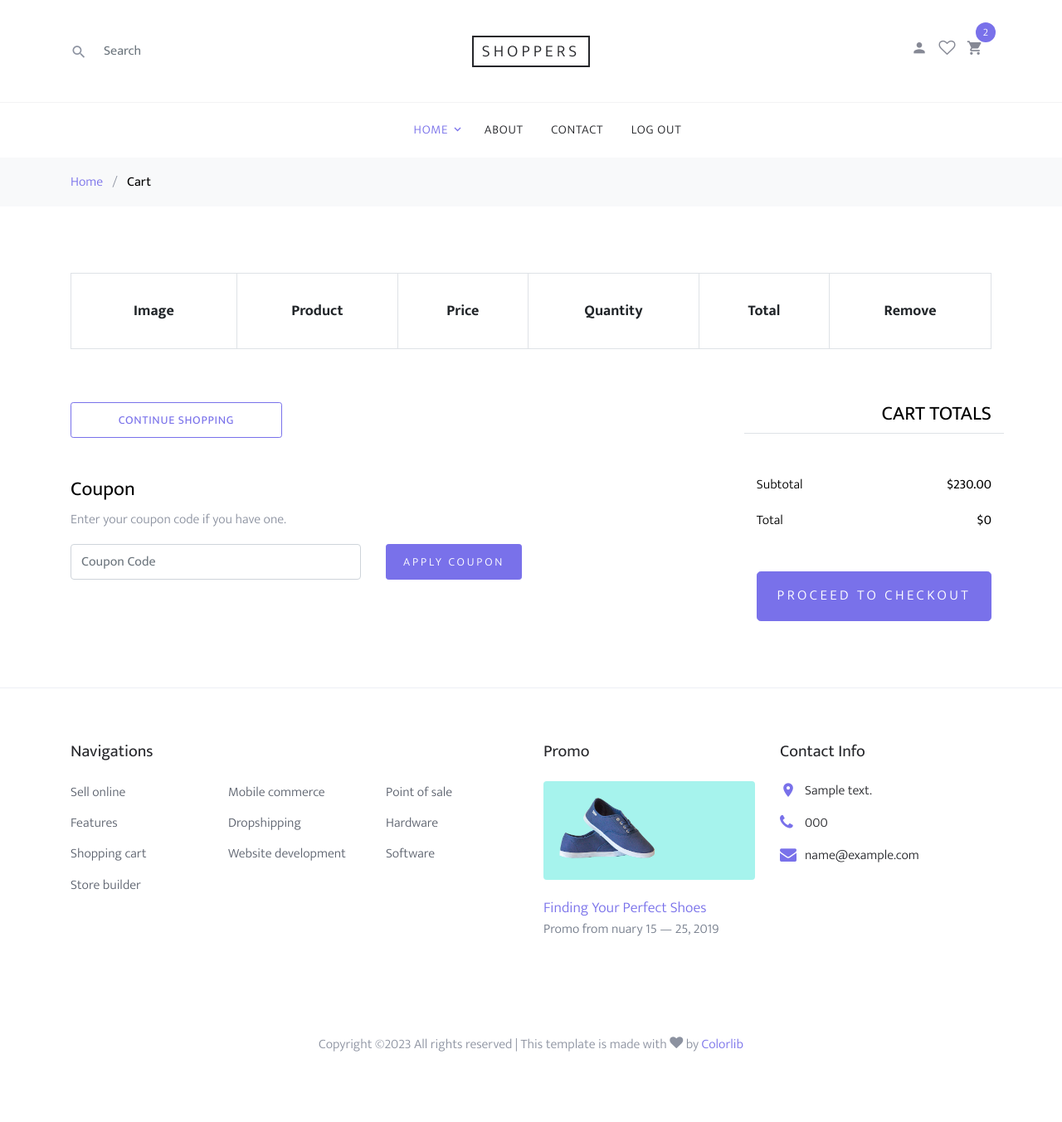
After one commit to 3ina/ecommrece_project, a Django app: page /cart/cart-detail/ in a window 1280 px wide. The commit adds this page. Shown: the whole page at 83% size. Run offline with Django 4.2, Linux system fonts and the light colour scheme; a user stored in the database is signed in; tables that the repository leaves empty hold one stand-in row (values such as "Sample post"); lists and menus that the app fills with data are empty; some libraries are stand-ins or nearby versions; some web fonts are replaced.

Commit message:
add add-to-cart and delete-from-cart view

```diff
--- a/cart/cart.py
+++ b/cart/cart.py
@@ -24,6 +24,14 @@ class Cart:
         else:
             self.cart[product_id]['quantity'] += quantity
         self.save()
+
+
+    def product_exists(self,product):
+        product_id = str(product.id)
+        if product_id in self.cart:
+            return True
+        else:
+            return False
 
     def save(self):
         self.session.modified = True
--- /dev/null
+++ b/cart/urls.py
@@ -0,0 +1,10 @@
+from django.urls import path
+from cart import views
+
+app_name = "cart"
+urlpatterns = [
+        path('add-to-cart/<slug:slug>/',views.add_to_cart,name="add-to-cart"),
+        path('delete-from-cart/<slug:slug>/',views.delete_form_cart,name="delete-from-cart"),
+        path('cart-detail/',views.cart_detail,name="cart-detail"),
+
+]
--- a/cart/views.py
+++ b/cart/views.py
@@ -1,10 +1,56 @@
-from django.shortcuts import render
+from django.shortcuts import render , get_object_or_404 ,redirect
 from cart.cart import Cart
+from product.models import Product
 from django.views.decorators.http import require_POST
 from django.contrib.auth.decorators import login_required
+from cart.forms import AddToCartForm
+from django.contrib import messages
 
 
 
+@login_required
 @require_POST
 def add_to_cart(request,slug):
-    pass
+    cart = Cart(request)
+    product = get_object_or_404(Product,slug=slug)
+    form = AddToCartForm(request.POST)
+    if form.is_valid():
+        if not cart.product_exists(product):
+            cd = form.cleaned_data
+            if cd['quantity'] > product.quantity:
+                messages.error(request,"The selected number is not allowed")
+                return redirect('product:detail',slug=product.slug)
+
+            cart.add(product,quantity=cd['quantity'])
+            messages.success(request,"Added to cart")
+            return redirect('product:detail', slug=product.slug)
+        else:
+            cd = form.cleaned_data
+            if cd['quantity'] > product.quantity:
+                messages.error(request, "The selected number is not allowed")
+                return redirect('product:detail', slug=product.slug)
+
+            cart.add(product, quantity=cd['quantity'],update_quantity=True)
+            messages.success(request, "The card has been updated")
+            return redirect('product:detail', slug=product.slug)
+
+
+
+
+@login_required
+def delete_form_cart(request,slug):
+    cart = Cart(request)
+    product = get_object_or_404(Product,slug=slug)
+    cart.remove(product)
+    return redirect('cart:cart-detail')
+
+
+@login_required
+def cart_detail(request):
+
+    cart = Cart(request)
+    context = {
+        'cart' : cart
+    }
+
+    return render(request,'cart/cart_detail.html',context)
--- a/ecommrece_project/settings.py
+++ b/ecommrece_project/settings.py
@@ -43,7 +43,6 @@ INSTALLED_APPS = [
     'django.contrib.sessions',
     'django.contrib.messages',
     'django.contrib.staticfiles',
-    'counter_widgets',
 
 ]
 
--- a/ecommrece_project/urls.py
+++ b/ecommrece_project/urls.py
@@ -11,6 +11,7 @@ urlpatterns = [
     path('contact/',send_email,name="send-email"),
     path('products/',include('product.urls',namespace="product")),
     path('accounts/',include('allauth.urls')),
+    path('cart/',include('cart.urls')),
     path('', index, name="index"),
 
 
--- a/templates/base.html
+++ b/templates/base.html
@@ -52,7 +52,7 @@
 
                   <li><a href="#"><span class="icon icon-heart-o"></span></a></li>
                   <li>
-                    <a href="cart.html" class="site-cart">
+                    <a href="{% url 'cart:cart-detail' %}" class="site-cart">
                       <span class="icon icon-shopping_cart"></span>
                       <span class="count">2</span>
                     </a>
--- /dev/null
+++ b/templates/cart/cart_detail.html
@@ -0,0 +1,130 @@
+{% extends 'base.html' %}
+
+
+{% block content %}
+
+
+    <div class="bg-light py-3">
+      <div class="container">
+        <div class="row">
+          <div class="col-md-12 mb-0"><a href="{% url 'index' %}">Home</a> <span class="mx-2 mb-0">/</span> <strong class="text-black">Cart</strong></div>
+        </div>
+      </div>
+    </div>
+
+
+
+    <div class="site-section">
+      <div class="container">
+        <div class="row mb-5">
+          <form class="col-md-12" method="post">
+            <div class="site-blocks-table">
+              <table class="table table-bordered">
+                <thead>
+                  <tr>
+                    <th class="product-thumbnail">Image</th>
+                    <th class="product-name">Product</th>
+                    <th class="product-price">Price</th>
+                    <th class="product-quantity">Quantity</th>
+                    <th class="product-total">Total</th>
+                    <th class="product-remove">Remove</th>
+                  </tr>
+                </thead>
+                <tbody>
+                {% for item in cart %}
+                    {% with product=item.product%}
+                      <tr>
+                    <td class="product-thumbnail">
+                      <img src="{{ product.image.url }}" alt="Image" class="img-fluid">
+                    </td>
+                    <td class="product-name">
+                      <h2 class="h5 text-black">{{ product.name }}</h2>
+                    </td>
+                    <td>${{ product.price }}</td>
+                    <td>
+                      <div class="input-group mb-3" style="max-width: 120px;">
+                        <div class="input-group-prepend">
+                            <a href=""><button class="btn btn-outline-primary js-btn-minus" type="button">&minus;</button></a>
+                        </div>
+                        <input type="text" class="form-control text-center" value="{{ item.quantity }}" placeholder="" aria-label="Example text with button addon" aria-describedby="button-addon1">
+                        <div class="input-group-append">
+                          <button class="btn btn-outline-primary js-btn-plus" type="button">&plus;</button>
+                        </div>
+                      </div>
+
+                    </td>
+                    <td>{{item.total_price }}</td>
+                    <td><a href="{% url 'cart:delete-from-cart' product.slug %}" class="btn btn-primary btn-sm">X</a></td>
+                  </tr>
+
+
+                {% endwith %}
+                {% endfor %}
+
+                </tbody>
+              </table>
+            </div>
+          </form>
+        </div>
+
+        <div class="row">
+          <div class="col-md-6">
+            <div class="row mb-5">
+
+              <div class="col-md-6">
+                  <a href="{% url 'product:shop' %}"><button class="btn btn-outline-primary btn-sm btn-block">Continue Shopping</button></a>
+              </div>
+            </div>
+            <div class="row">
+              <div class="col-md-12">
+                <label class="text-black h4" for="coupon">Coupon</label>
+                <p>Enter your coupon code if you have one.</p>
+              </div>
+              <div class="col-md-8 mb-3 mb-md-0">
+                <input type="text" class="form-control py-3" id="coupon" placeholder="Coupon Code">
+              </div>
+              <div class="col-md-4">
+                <button class="btn btn-primary btn-sm">Apply Coupon</button>
+              </div>
+            </div>
+          </div>
+          <div class="col-md-6 pl-5">
+            <div class="row justify-content-end">
+              <div class="col-md-7">
+                <div class="row">
+                  <div class="col-md-12 text-right border-bottom mb-5">
+                    <h3 class="text-black h4 text-uppercase">Cart Totals</h3>
+                  </div>
+                </div>
+                <div class="row mb-3">
+                  <div class="col-md-6">
+                    <span class="text-black">Subtotal</span>
+                  </div>
+                  <div class="col-md-6 text-right">
+                    <strong class="text-black">$230.00</strong>
+                  </div>
+                </div>
+                <div class="row mb-5">
+                  <div class="col-md-6">
+                    <span class="text-black">Total</span>
+                  </div>
+                  <div class="col-md-6 text-right">
+                    <strong class="text-black">${{ cart.get_total_price }}</strong>
+                  </div>
+                </div>
+
+                <div class="row">
+                  <div class="col-md-12">
+                    <button class="btn btn-primary btn-lg py-3 btn-block" onclick="window.location='checkout.html'">Proceed To Checkout</button>
+                  </div>
+                </div>
+              </div>
+            </div>
+          </div>
+        </div>
+      </div>
+    </div>
+
+
+
+{% endblock %}
```
Also changed, not shown: cart/forms.py (+2 -16 lines), templates/product/detail.html (+35 -30 lines).
